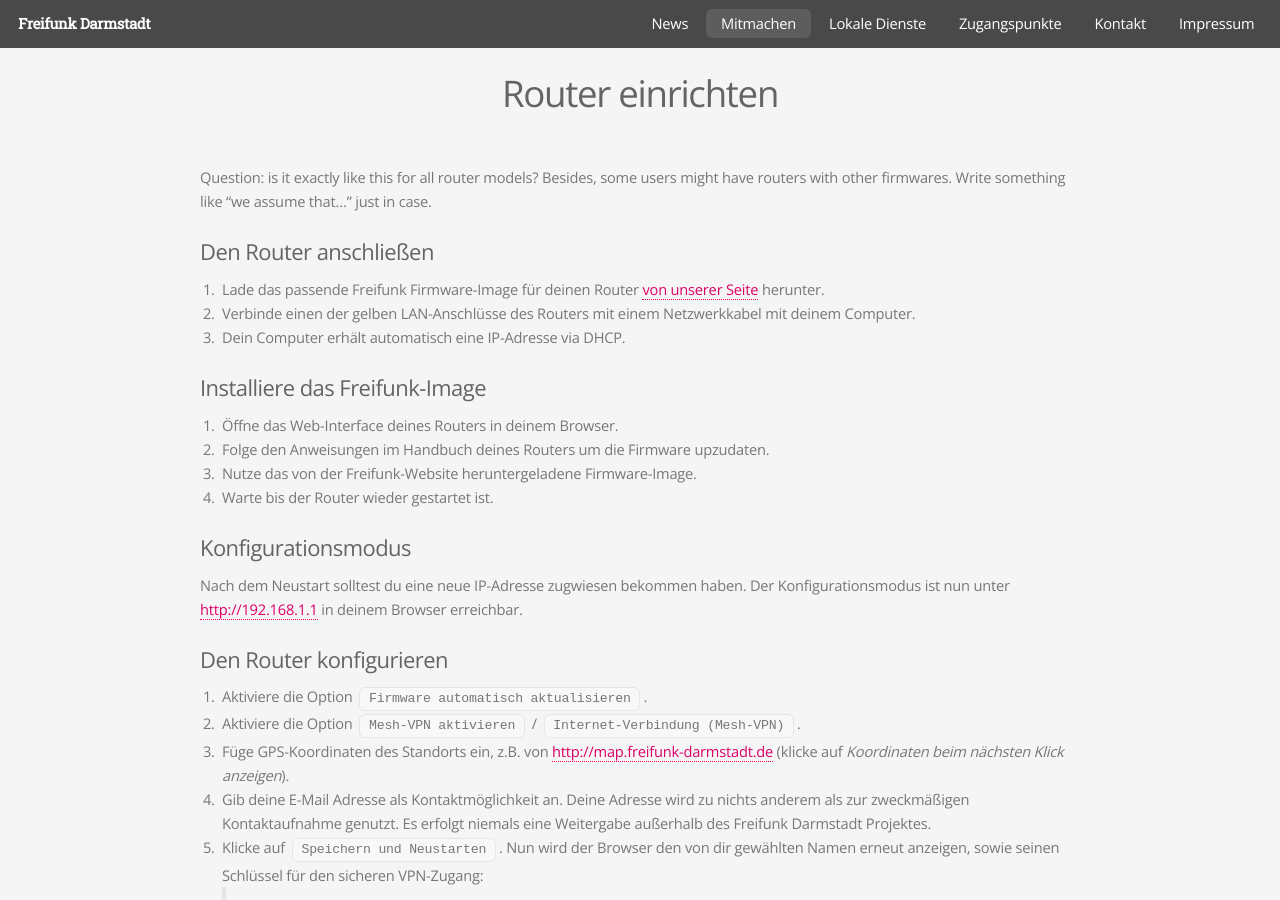
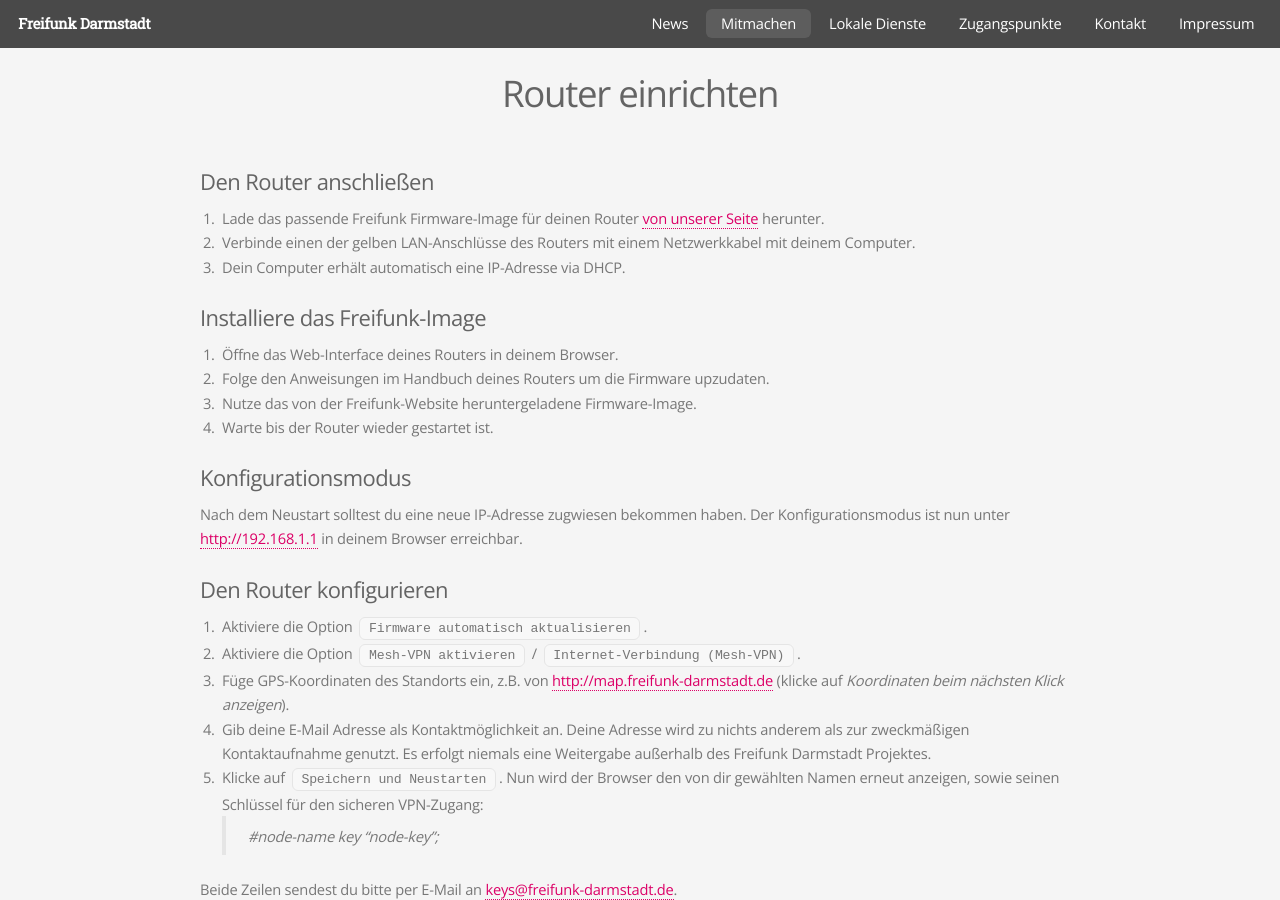
Before and after one commit to mdrenger/darmstadt.freifunk.net, a Jekyll site: the page built from pages/mitmachen/router_einrichten.md, in a window 1280 px wide and 900 px high. Built offline with Jekyll 4.4.1, drawn with Linux system fonts in a browser that asks for light colours.

Commit message:
removed english nagging sentence

```diff
--- a/pages/mitmachen/router_einrichten.md
+++ b/pages/mitmachen/router_einrichten.md
@@ -7,7 +7,6 @@
 permalink: /mitmachen/router-einrichten/
 ---
 
-Question: is it exactly like this for all router models? Besides, some users might have routers with other firmwares. Write something like "we assume that..." just in case.
 
 ### Den Router anschließen
 
```
